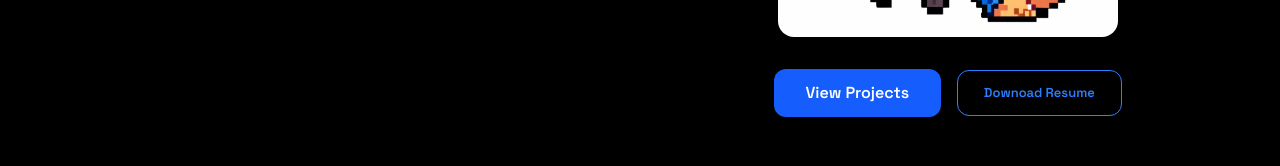
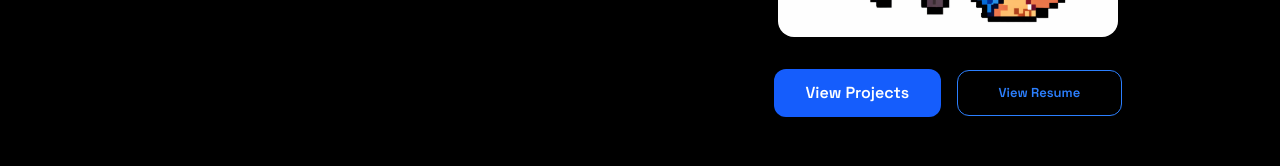
Before and after one commit to piratesofsi/musab-portfolio, a React (Vite) app: page / in a window 1280 px wide. Shown: the part 535-701 px from the top of the page. Built offline with nearby package versions, Linux system fonts and the light colour scheme.

Commit message:
resume updated

```diff
--- a/src/components/sections/Home.jsx
+++ b/src/components/sections/Home.jsx
@@ -78,11 +78,12 @@ const Home = () => {
             View Projects
           </a>
 
-          <a   href="/musabresume.pdf"  target="_blank"
+          <a  href="https://drive.google.com/file/d/1pQQ2bZUc18q0j4RbHN3cmy_ooBWmwNwu/preview"
+            target="_blank"
   rel="noopener noreferrer" className="inline-flex justify-center items-center  px-3 py-3 md:px-6 md:py-3  md:w-[200px] w-[154px] font-bold text-[14px] md:text-[13px]
  border border-blue-500 cursor-pointer text-blue-500 hover:bg-blue-500 hover:text-white md:transition rounded-xl font-semibold active:scale-95 transition-transform duration-150
 ">
-            Downoad Resume
+            View Resume
           </a>
         </div>
       </div>
```
Also changed, not shown: 1 other file (tests, documents, lock files or other folders).
